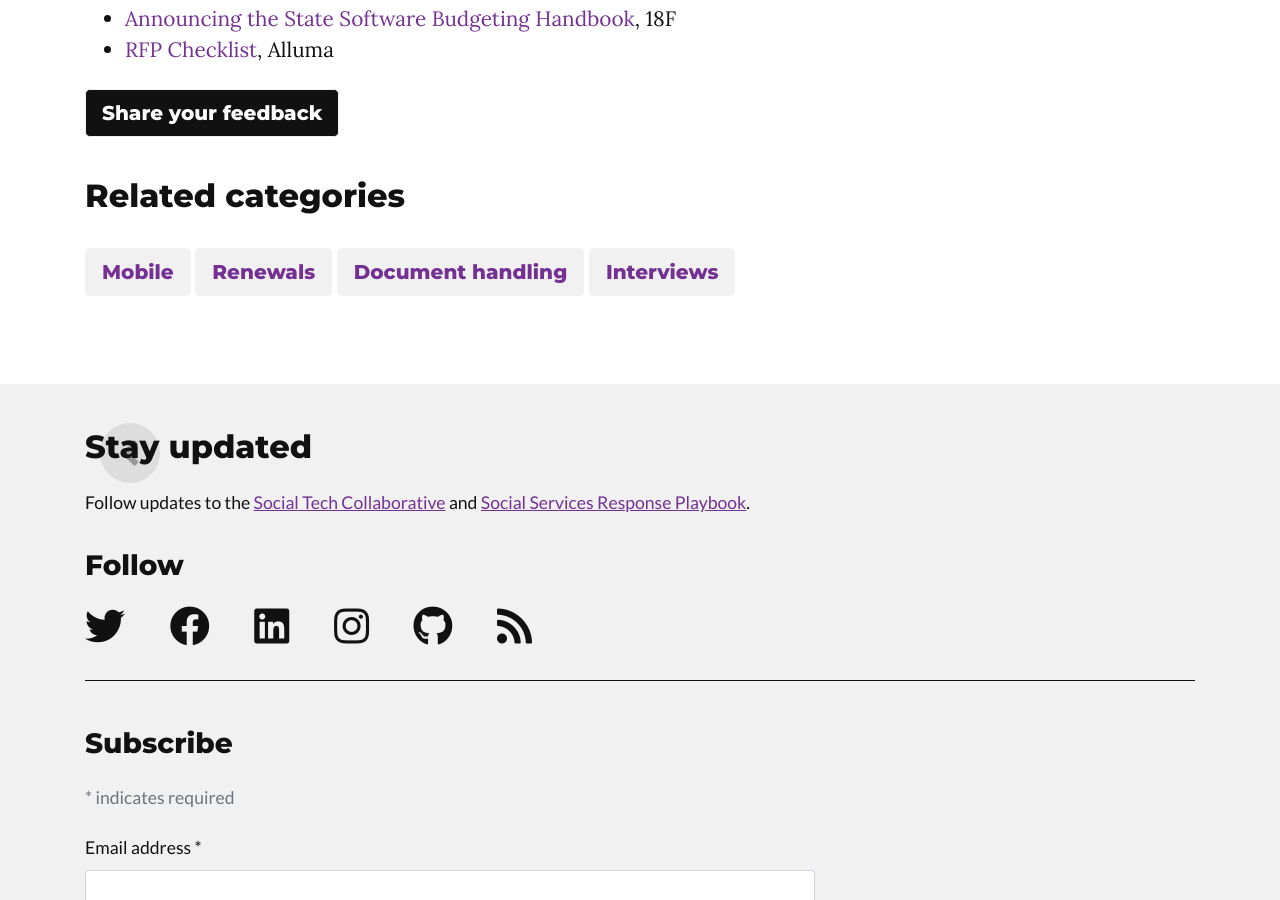
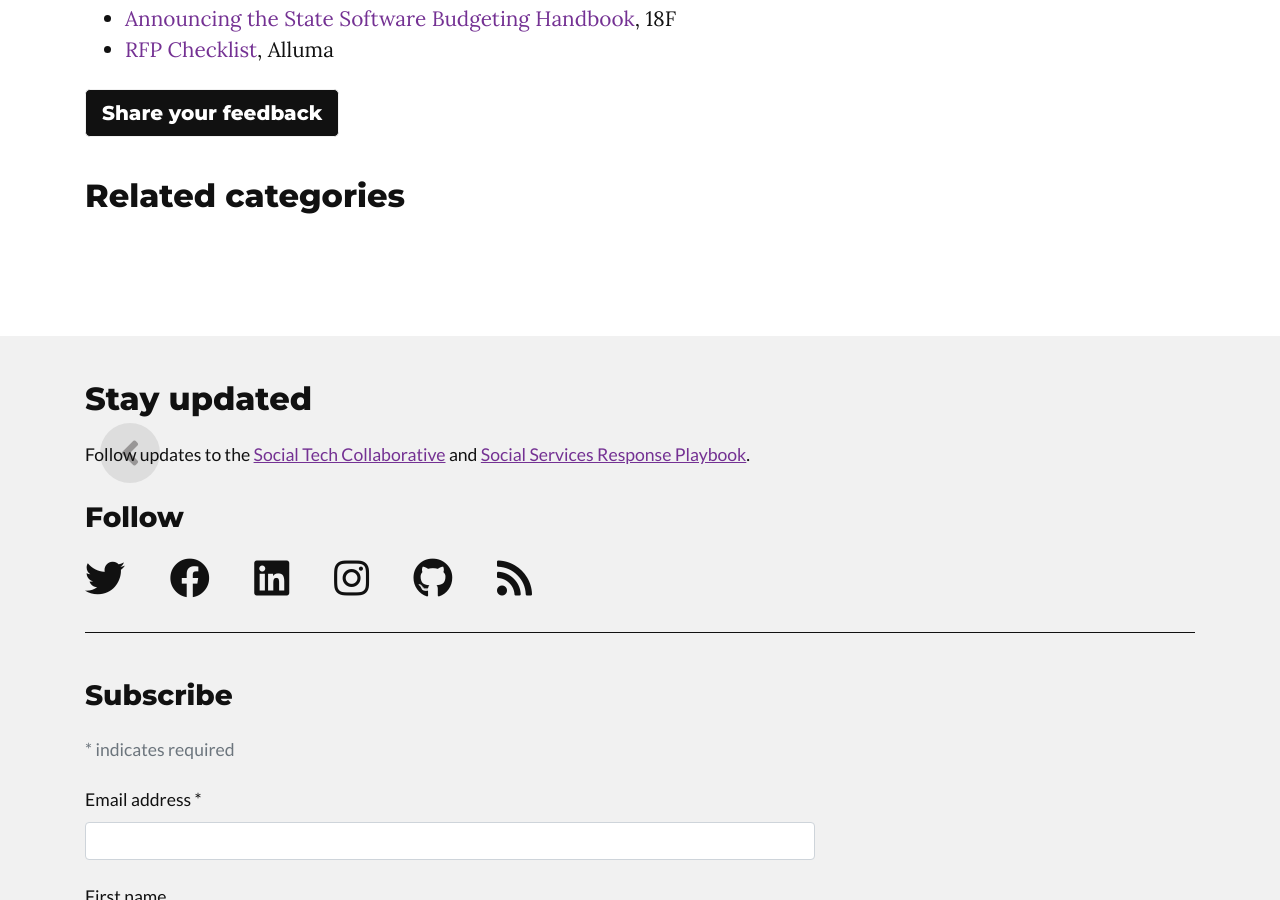
Before and after one commit to Social-Tech-Collab/socialtechcollaborative, a Jekyll site: the page built from _posts/2020-04-23-play-3.md, in a window 1280 px wide and 900 px high, scrolled down 3463 px. Built offline with Jekyll 4.4.1, drawn with Linux system fonts in a browser that asks for light colours; nearby versions of some CDN libraries; some web fonts are replaced.

Commit message:
drop categories for play 3 for now

```diff
--- a/_posts/2020-04-23-play-3.md
+++ b/_posts/2020-04-23-play-3.md
@@ -1,6 +1,6 @@
 ---
 title: "Include language in request for proposals (RFP) that is user-friendly and meets agency needs"
-categories: ["Mobile","Renewals","Document handling","Interviews"]
+categories: #["Mobile","Renewals","Document handling","Interviews"]
 date: 2020-4-23
 # image: example.png
 # visit: https://github.com/socialtechus/playbook/
```
